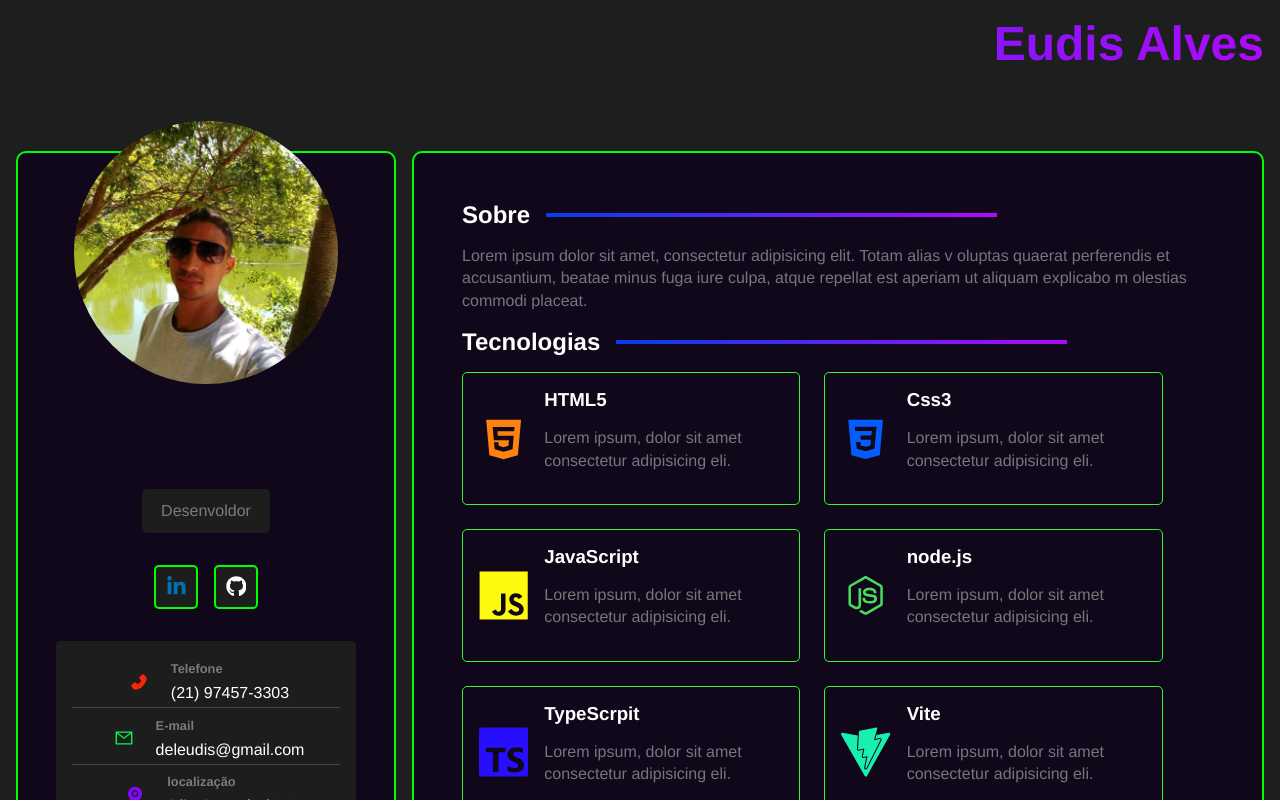
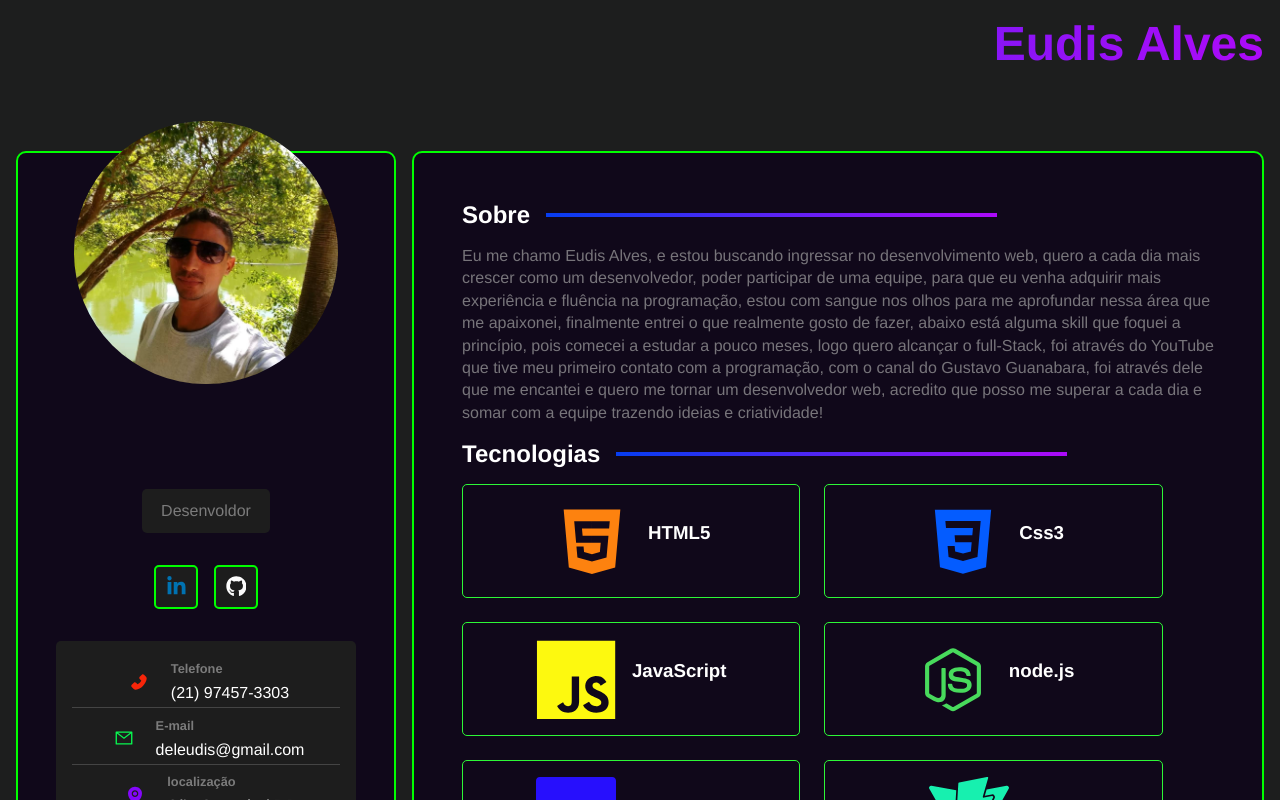
Before and after one commit to EudisAlves/site-curriculo, a React (Vite) app: page / in a window 1280 px wide. Shown: the top 800 px of the page. Built offline with nearby package versions, Linux system fonts and the light colour scheme.

Commit message:
adicionando ancoras

```diff
--- a/src/components/AbautContainer.tsx
+++ b/src/components/AbautContainer.tsx
@@ -4,12 +4,15 @@ export default function ()  {
     return(
         <section id="about-container">
             <h2>Sobre</h2>
-            <p>Lorem ipsum dolor sit amet, consectetur
-                adipisicing elit. Totam alias v
-                oluptas quaerat perferendis et accusantium, beatae minus
-                fuga iure culpa, atque repellat
-                est aperiam ut aliquam explicabo m
-                olestias commodi placeat.
+            <p>Eu me chamo Eudis Alves, e estou buscando ingressar no desenvolvimento web,
+                quero a cada dia mais crescer como um desenvolvedor, poder participar
+                de uma equipe, para que eu venha adquirir mais experiência e fluência na programação,
+                estou com sangue nos olhos para me aprofundar nessa área que me apaixonei,
+                finalmente entrei o que realmente gosto de fazer, abaixo está alguma skill que foquei a princípio,
+                pois comecei a estudar a pouco meses, logo quero alcançar o full-Stack,
+                foi através do YouTube que tive meu primeiro contato com a programação,
+                com o canal do Gustavo Guanabara, foi através dele que me encantei e quero me tornar um desenvolvedor
+                web, acredito que posso me superar a cada dia e somar com a equipe trazendo ideias e criatividade!
             </p>
         </section>
     );
--- a/src/components/ProjContainer.tsx
+++ b/src/components/ProjContainer.tsx
@@ -3,7 +3,7 @@ export default function() {
         <section className="projetos">
             <h2>Projetos</h2>
             <p>Lorem ipsum dolor sit amet consectetur adipisicing elit. Odit minima placeat laborum cumque quae nemo aut, explicabo ab molestias perspiciatis magni veniam unde ullam accusantium, doloremque impedit omnis eaque officiis?</p>
-            <a href="/" className="btn">Ver Projetos</a>
+            <a href="https://eudisalves3.netlify.app/" className="btn">Ver Projetos</a>
         </section>
     )
 }
--- a/src/components/Sidebar.tsx
+++ b/src/components/Sidebar.tsx
@@ -11,7 +11,7 @@ export const Sidebar = () => {
             <p className="title">Desenvoldor</p>
             <SocialNetworks />
             <InformaçãoContainer />
-            <a href="/" className="btn">
+            <a href="https://docs.google.com/document/d/1IinV3ERzE6O5rjh3b7UJcL-_P3sTc8GI/edit?usp=share_link&ouid=112204861349327507980&rtpof=true&sd=true" className="btn">
                 Download currículo
             </a>
 
--- a/src/components/TecContainer.tsx
+++ b/src/components/TecContainer.tsx
@@ -36,7 +36,7 @@ export default function tecContainer() {
                         {tech.icon}
                         <div className="tech-info">
                             <h3>{tech.name}</h3>
-                            <p>Lorem ipsum, dolor sit amet consectetur adipisicing eli.</p>
+
                         </div>
                     </div>
                 ))}
```
